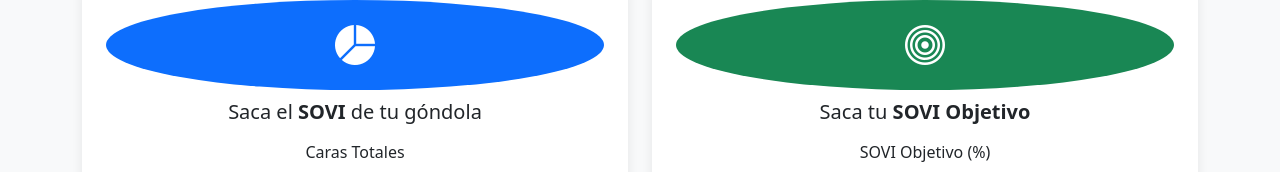
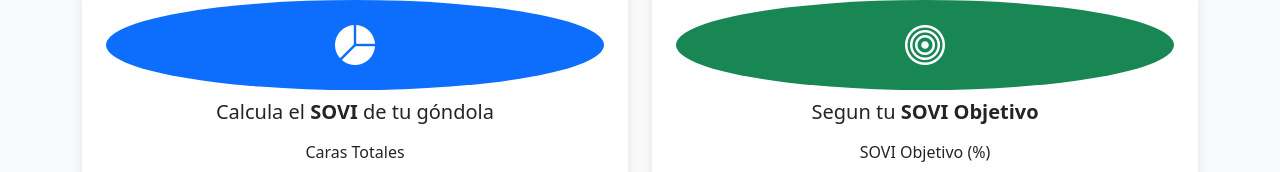
Before and after one commit to maykol95/Calculadora_SOVI, a plain HTML site: page index.html in a window 1280 px wide. Shown: the part 170-342 px from the top of the page. Drawn offline with nearby package versions, Linux system fonts and the light colour scheme.

Commit message:
Update index.html

```diff
--- a/index.html
+++ b/index.html
@@ -49,7 +49,7 @@
       <div class="col-12 col-md-6">
         <div class="card p-4 text-center">
           <div class="icon-box bg-sovi"><i class="bi bi-pie-chart-fill"></i></div>
-          <h5 class="mb-3">Saca el <b>SOVI</b> de tu góndola</h5>
+          <h5 class="mb-3">Calcula el <b>SOVI</b> de tu góndola</h5>
           <div class="mb-2">
             <label class="form-label">Caras Totales</label>
             <input type="number" id="carasTotales" class="form-control text-center" value="152">
@@ -67,7 +67,7 @@
       <div class="col-12 col-md-6">
         <div class="card p-4 text-center">
           <div class="icon-box bg-objetivo"><i class="bi bi-bullseye"></i></div>
-          <h5 class="mb-3">Saca tu <b>SOVI Objetivo</b></h5>
+          <h5 class="mb-3">Segun tu <b>SOVI Objetivo</b></h5>
           <div class="mb-2">
             <label class="form-label">SOVI Objetivo (%)</label>
             <input type="number" id="soviObjetivo" class="form-control text-center" value="70">
```
